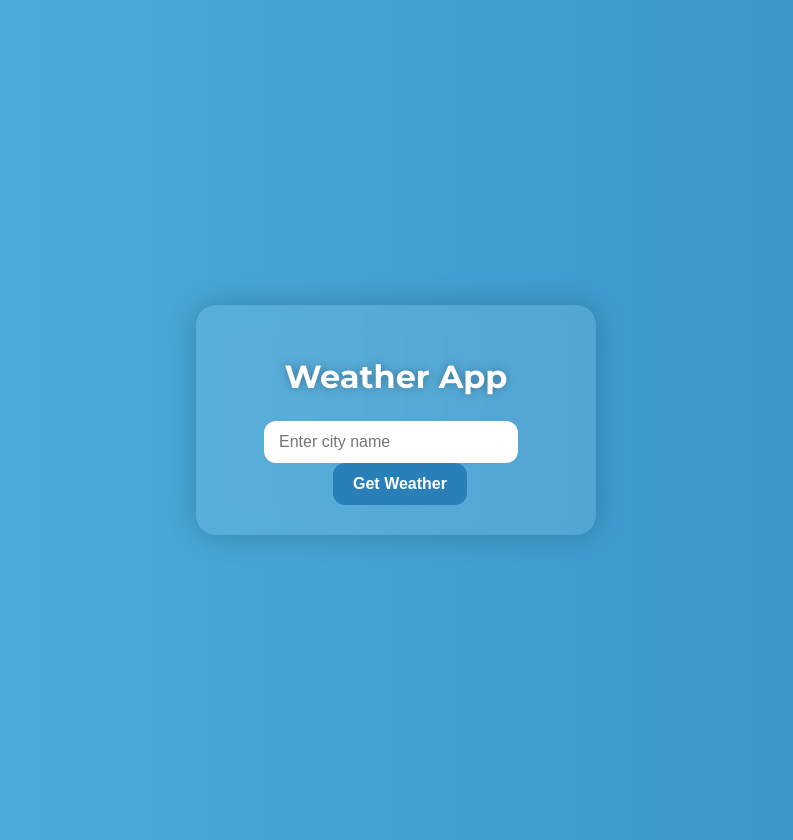
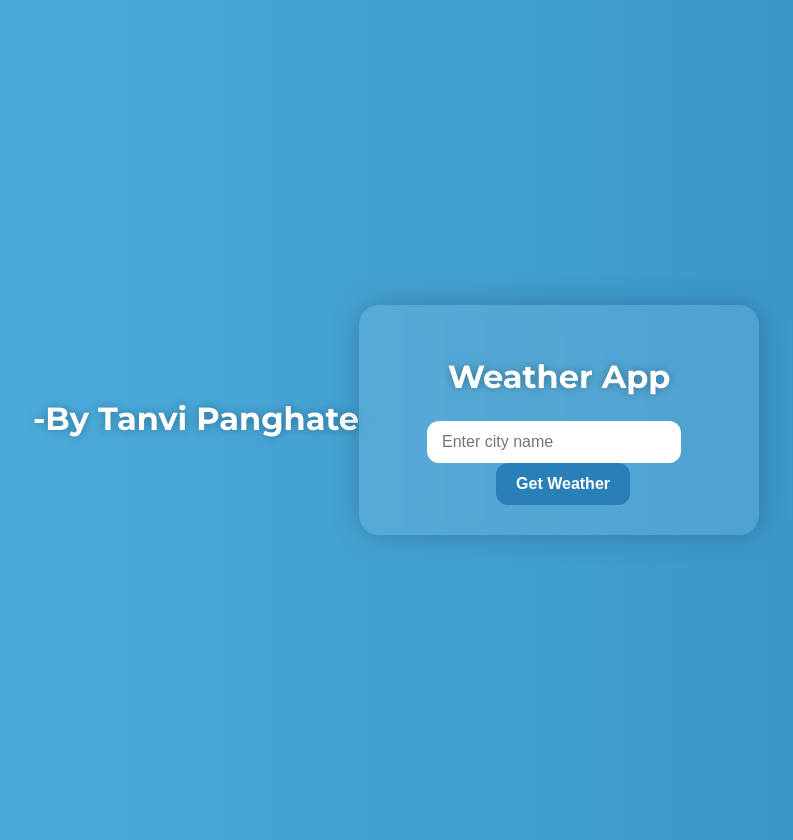
Before and after one commit to hardiekk/Weather-App, a plain HTML site: page index.html in a window 1280 px wide. Shown: the whole page, without its empty margins (244-1037 px from the left). Drawn offline with Linux system fonts and the light colour scheme.

Commit message:
Update index.html

```diff
--- a/index.html
+++ b/index.html
@@ -4,6 +4,7 @@
   <meta charset="UTF-8">
   <meta name="viewport" content="width=device-width, initial-scale=1.0">
   <title>Weather App</title>
+  <h1>-By Tanvi Panghate</h1>
   <link rel="stylesheet" href="styles.css">
   <link href="https://fonts.googleapis.com/css2?family=Montserrat:wght@400;700&display=swap" rel="stylesheet">
 </head>
```
